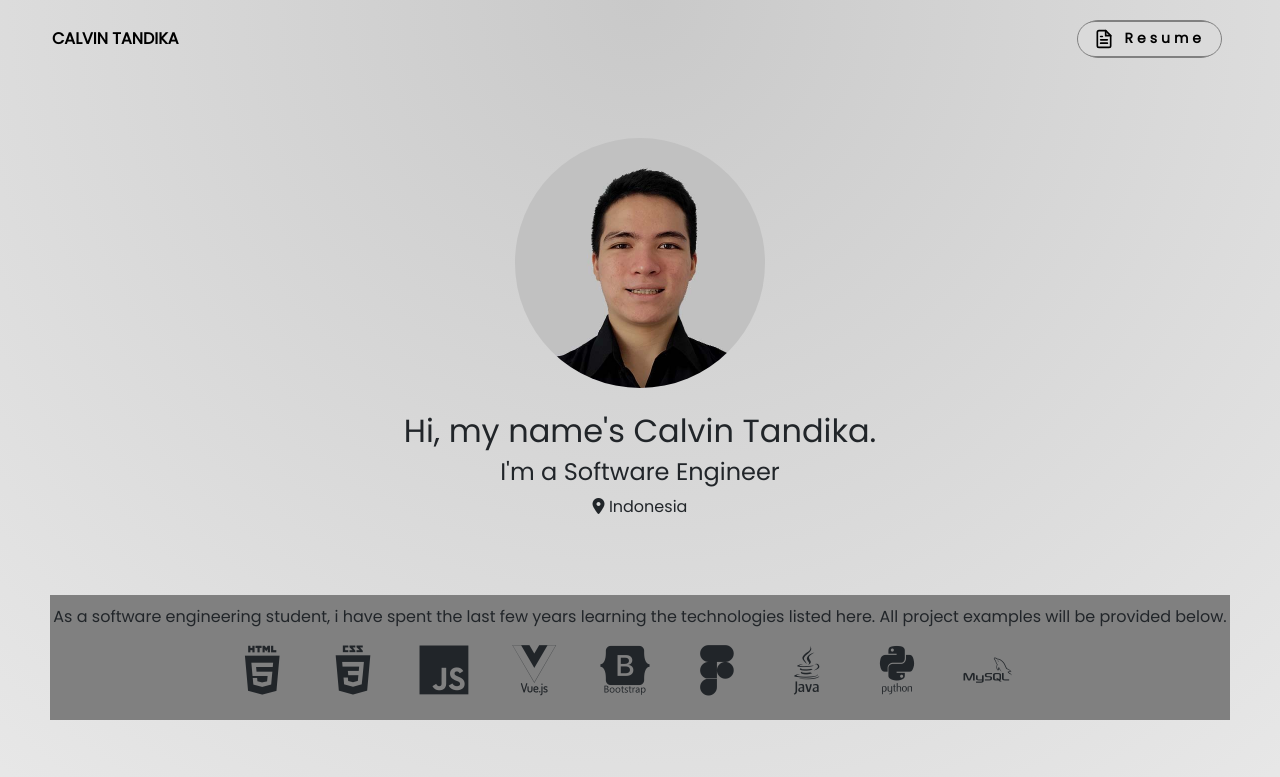
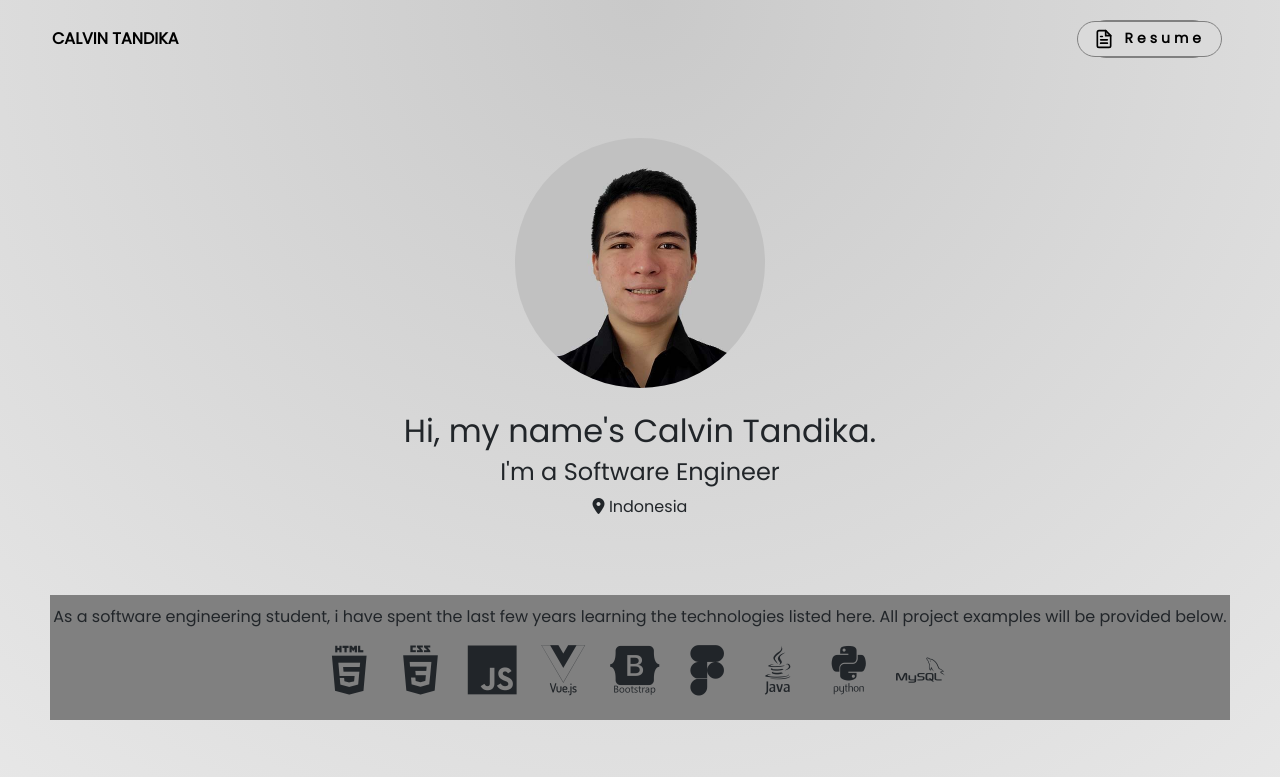
Before and after one commit to CalvinTan68/Portfolio-Website, a plain HTML site: page index.html in a window 1280 px wide. Shown: the top 777 px of the page. Drawn offline with nearby package versions, Linux system fonts and the light colour scheme.

Commit message:
Add files via upload

```diff
--- a/index.html
+++ b/index.html
@@ -4,6 +4,11 @@
     <meta http-equiv="Cache-Control" content="no-cache, no-store, must-revalidate" />
     <meta http-equiv="Pragma" content="no-cache" />
     <meta http-equiv="Expires" content="0" />
+
+    <link rel="apple-touch-icon" sizes="180x180" href="Library/apple-touch-icon.png">
+    <link rel="icon" type="image/png" sizes="32x32" href="Library/favicon-32x32.png">
+    <link rel="icon" type="image/png" sizes="16x16" href="Library/favicon-16x16.png">
+    <link rel="manifest" href="Library/site.webmanifest">
 
     <meta charset="UTF-8">
     <meta http-equiv="X-UA-Compatible" content="IE=edge">
@@ -52,15 +57,15 @@
     <div class="language">
         <p>As a software engineering student, i have spent the last few years learning the technologies listed here. All project examples will be provided below.</p>
         <h1>
-            <i class="devicon-html5-plain-wordmark"></i>
-            <i class="devicon-css3-plain-wordmark"></i>
-            <i class="devicon-javascript-plain"></i>
-            <i class="devicon-vuejs-plain-wordmark"></i>
-            <i class="devicon-bootstrap-plain-wordmark"></i>
-            <i class="devicon-figma-plain"></i>
-            <i class="devicon-java-plain-wordmark"></i>
-            <i class="devicon-python-plain-wordmark"></i>
-            <i class="devicon-mysql-plain-wordmark"></i>
+            <i class="devicon-html5-plain-wordmark"></i>&nbsp;
+            <i class="devicon-css3-plain-wordmark"></i>&nbsp;
+            <i class="devicon-javascript-plain"></i>&nbsp;
+            <i class="devicon-vuejs-plain-wordmark"></i>&nbsp;
+            <i class="devicon-bootstrap-plain-wordmark"></i>&nbsp;
+            <i class="devicon-figma-plain"></i>&nbsp;
+            <i class="devicon-java-plain-wordmark"></i>&nbsp;
+            <i class="devicon-python-plain-wordmark"></i>&nbsp;
+            <i class="devicon-mysql-plain-wordmark"></i>&nbsp;
         </h1>
     </div>
 
@@ -73,7 +78,7 @@
                         Personal Portfolio
                         <i class="fa-solid fa-envelope-dot"></i>
                     </h5>
-                    <p><a href="https://calvintandika.rf.gd"> >>Website</a> | <a href="https://github.com/CalvinTan68/Portfolio-Website" target="_blank"> >>Code</a></p>
+                    <p><a href="https://calvintandika.rf.gd"> >>Website</a> | <a href="https://github.com/CalvinTan68/Portfolio-Website" target="_blank"> >>Code</a> | <a href="https://www.figma.com/file/kEI1xlTLKemuoPwDFfoBgq/Personal-Portfolio?node-id=0%3A1" target="_blank"> >>Design</a></p>
                     <p class="card-text">
                         Yes! This website is my very first project. Created from empty HTML file, combined with CSS and Bootstrap with slight modification for the styling.
                     </p>
@@ -81,9 +86,11 @@
                         <i class="devicon-html5-plain-wordmark colored"></i>
                         <i class="devicon-css3-plain-wordmark colored"></i>
                         <i class="devicon-bootstrap-plain colored"></i>
+                        <i class="devicon-figma-plain colored"></i>
                     </h1>
                 </div>
             </div>
+            <p>- OTHER PROJECTS COMING SOON -</p>
         </div>
     </div>
 
--- a/style.css
+++ b/style.css
@@ -69,7 +69,7 @@ html
     display: flex;
     align-items: center;
     justify-content: center;
-    max-width: 90%;
+    max-width: 80%;
     margin: 0 auto;
     z-index: -1;
     border-radius: 20px;
@@ -126,7 +126,6 @@ html
 
 .content
 {
-    /* background-color: white; */
     margin: 20px 50px 20px 50px;
 }
 .about
@@ -149,7 +148,6 @@ html
 .language i
 {
     font-size: 50px;
-    letter-spacing: 30px;
 }
 .works
 {
@@ -259,7 +257,6 @@ html
     .language i
     {
         font-size: 22px;
-        letter-spacing: 5px;
     }
     .card
     {
```
